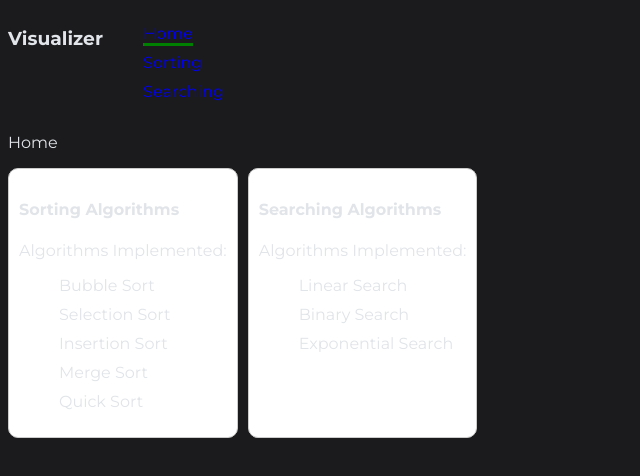
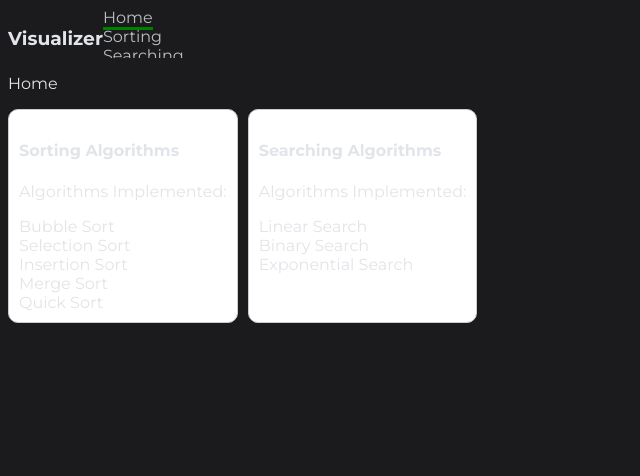
Before and after one commit to Suprada-2002/visualizer, a React (Vite) app: page / in a window 1280 px wide. Shown: the top 476 px of the page, without its empty margins (0-640 px from the left). Built offline with nearby package versions, Linux system fonts and the light colour scheme.

Commit message:
Update App.css

```diff
--- a/src/App.css
+++ b/src/App.css
@@ -1,16 +1,42 @@
-ul{
+nav{
     display: flex;
-   gap: 10px;
+    flex-direction: row;
+    height: 50px;
 }
 
-nav{
+.logo{
+  flex: 30%;
+  display: flex;
+  justify-content: center;
+  align-items: center;
+  gap: 10px;
+}
+
+.links{
+ flex: 70%;
+}
+
+.link{
     display: flex;
+    justify-content: start;
+    align-items: center;
+    gap: 10px;
+    padding: 10px;
+}
+
+ul{
+    list-style-type: none;
+    margin: 0;
+    padding: 0;
+    overflow: hidden;
 }
 
 li{
-    list-style: none;
+
 }
 
 .NavLink{
-    text-decoration: none;
+ text-decoration: none;
+ color: var(--white);
+
 }
```
